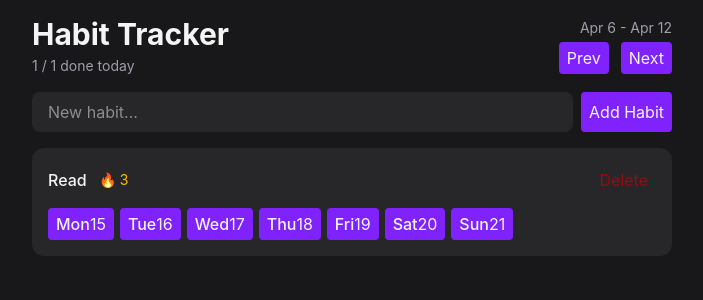
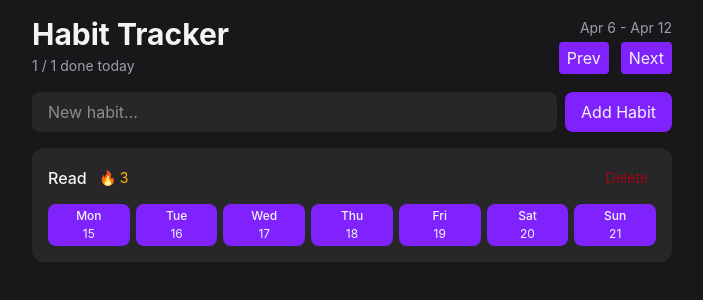
Before and after one commit to seigodwin/habit-tracker-app, a React (Vite) app: page / in a window 1280 px wide. Shown: the top 300 px of the page, without its empty margins (288-991 px from the left). Built offline with nearby package versions, Linux system fonts and the light colour scheme.

Commit message:
Impliment useState hook

```diff
--- a/package.json
+++ b/package.json
@@ -14,6 +14,7 @@
     "date-fns": "^4.4.0",
     "react": "^19.2.6",
     "react-dom": "^19.2.6",
+    "tailwind-merge": "^3.6.0",
     "tailwindcss": "^4.3.1"
   },
   "devDependencies": {
--- a/src/Components/Button.tsx
+++ b/src/Components/Button.tsx
@@ -1,4 +1,5 @@
 import type { ComponentProps} from "react";
+import { twMerge } from "tailwind-merge";
 
 type Varient = "primary" | "secondary" | "ghost-destructive"
 
@@ -6,12 +7,15 @@
     variant?: Varient
 } & ComponentProps<"button">;
 
-export function Button({variant = "primary" , ...props}: buttonProps){
-    return <button
-    {...props}
-    className={`${getVarientStyles(variant)}
-    transition-colors rounded px-2 py-1 disabled:opacity-30 disabled:cursor-not-allowed`}>
-    </button>
+export function Button({ variant = "primary", className, ...props }: buttonProps) {
+  return (
+    <button
+      {...props}
+        className={twMerge(getVarientStyles(variant),
+        "transition-colors rounded px-2 py-1 disabled:opacity-30 disabled:cursor-not-allowed",
+        className || "")}
+    />
+  );
 }
 
 function getVarientStyles(varient : Varient){
--- a/src/Components/HabitForm.tsx
+++ b/src/Components/HabitForm.tsx
@@ -1,9 +1,15 @@
+import { useState } from "react";
 import { Button } from "./Button";
 
 export function HabitForm(){
+    const [name, setName] = useState("");
+
     return <form className="flex gap-2">
-        <input className="flex-1 rounded-lg bg-zinc-800 px-4 py-2 outline-none
+        <input
+        value={name}
+        onChange={e => setName(e.target.value)}
+        className="flex-1 rounded-lg bg-zinc-800 px-4 py-2 outline-none
         focus-visible:ring-2 focus-visible:ring-violet-500" placeholder="New habit..."/>
-        <Button>Add Habit</Button>
+        <Button className="rounded-lg px-4 py-2">Add Habit</Button>
     </form>
 }
--- a/src/Components/HabitList.tsx
+++ b/src/Components/HabitList.tsx
@@ -34,11 +34,12 @@
                 <span className="font-medium">{habit.name}</span>
                 <span className="text-sm text-amber-400">🔥 3</span>
             </div>
-            <Button variant="ghost-destructive">Delete</Button>
+            <Button variant="ghost-destructive" className="text-sm">Delete</Button>
         </div>
         <div className="flex gap-1.5">
             {visibleDates.map( d => (
-                <Button key={d.toISOString()}>
+                <Button className="flex flex-1 flex-col items-center gap-0.5 rounded-lg text-xs"
+                    key={d.toISOString()}>
                     <span className="font-medium">{format(d , "EEE")}</span>
                     <span>{format(d , "d")}</span>
                 </Button>
```
Also changed, not shown: 1 other file (tests, documents, lock files or other folders).
